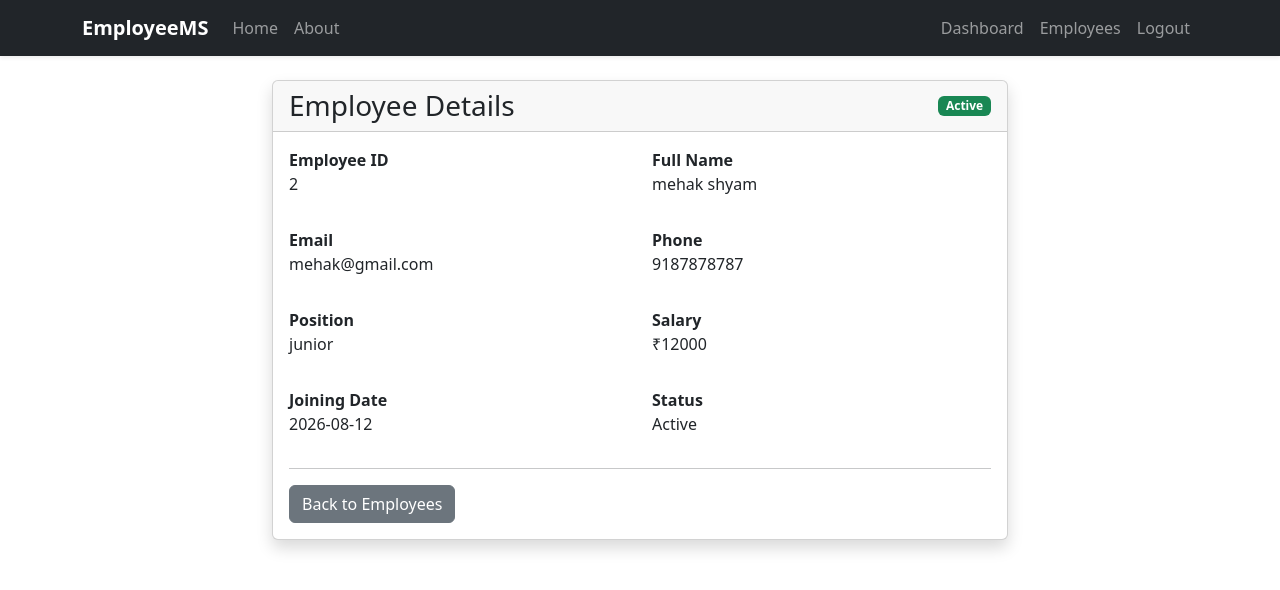
After one commit to RoshanKumarMahaseth/Employee_Management_System, a Flask app: page /employee/2 in a window 1280 px wide. The commit adds this page. Shown: the top 590 px of the page. Run offline with Flask 3, Linux system fonts and the light colour scheme; a user stored in the database is signed in.

Commit message:
add employee details page

```diff
--- a/apps/routes.py
+++ b/apps/routes.py
@@ -250,3 +250,11 @@ def reset_token(token):
         return redirect(url_for('login'))
 
     return render_template('reset_token.html',title='Reset Password',form=form)
+
+
+@app.route('/employee/<int:employee_id>')
+@login_required
+def employee_details(employee_id):
+    employee = Employee.query.get_or_404(employee_id)
+
+    return render_template('employee_details.html',title='Employee Details',employee=employee)
--- /dev/null
+++ b/apps/templates/employee_details.html
@@ -0,0 +1,105 @@
+{% extends "base.html" %}
+
+{% block content %}
+
+<div class="row justify-content-center">
+
+    <div class="col-md-8">
+
+        <div class="card shadow">
+
+            <div class="card-header d-flex justify-content-between align-items-center">
+                <h3 class="mb-0">Employee Details</h3>
+
+                <span class="badge {% if employee.status == 'Active' %}bg-success{% else %}bg-secondary{% endif %}">
+                    {{ employee.status }}
+                </span>
+            </div>
+
+            <div class="card-body">
+
+                <div class="row mb-3">
+
+                    <div class="col-md-6">
+                        <strong>Employee ID</strong>
+                        <p>{{ employee.id }}</p>
+                    </div>
+
+                    <div class="col-md-6">
+                        <strong>Full Name</strong>
+                        <p>{{ employee.first_name }} {{ employee.last_name }}</p>
+                    </div>
+
+                </div>
+
+                <div class="row mb-3">
+
+                    <div class="col-md-6">
+                        <strong>Email</strong>
+                        <p>{{ employee.email }}</p>
+                    </div>
+
+                    <div class="col-md-6">
+                        <strong>Phone</strong>
+                        <p>{{ employee.phone }}</p>
+                    </div>
+
+                </div>
+
+                <div class="row mb-3">
+
+                    <div class="col-md-6">
+                        <strong>Position</strong>
+                        <p>{{ employee.position }}</p>
+                    </div>
+
+                    <div class="col-md-6">
+                        <strong>Salary</strong>
+                        <p>₹{{ employee.salary }}</p>
+                    </div>
+
+                </div>
+
+                <div class="row mb-3">
+
+                    <div class="col-md-6">
+                        <strong>Joining Date</strong>
+                        <p>{{ employee.joining_date }}</p>
+                    </div>
+
+                    <div class="col-md-6">
+                        <strong>Status</strong>
+                        <p>{{ employee.status }}</p>
+                    </div>
+
+                </div>
+
+                <hr>
+
+                <div class="d-flex gap-2">
+
+                    <a href="{{ url_for('employees') }}"
+                       class="btn btn-secondary">
+                        Back to Employees
+                    </a>
+
+                    {% if current_user.role == 'admin' %}
+
+                        <a href="{{ url_for('edit_employee', employee_id=employee.id) }}"
+                           class="btn btn-warning">
+                            Edit
+                        </a>
+
+                    {% endif %}
+
+                </div>
+
+            </div>
+
+        </div>
+
+    </div>
+
+</div>
+
+{% endblock %}
```
Also changed, not shown: apps/templates/employees.html (+105 -38 lines).
